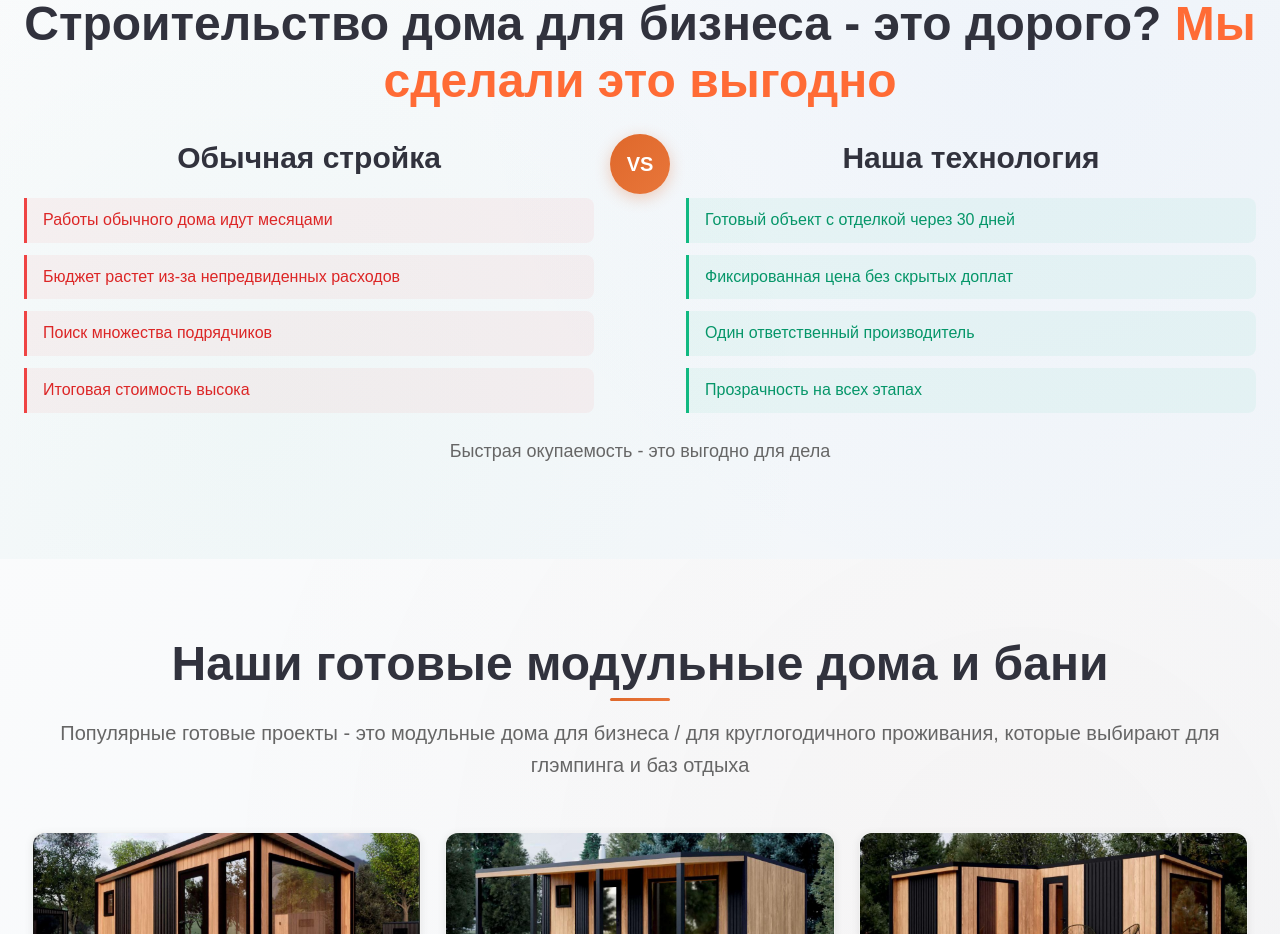
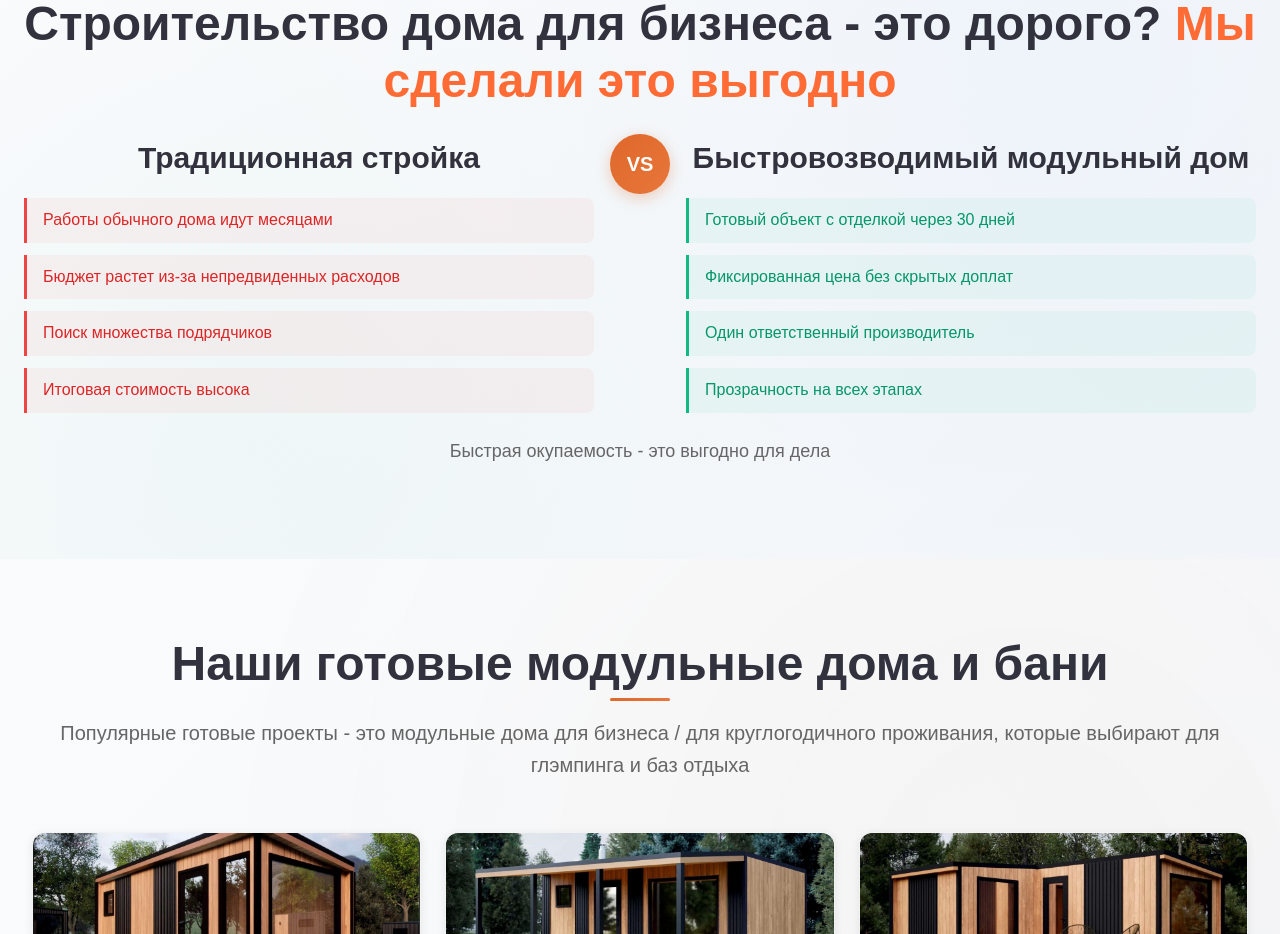
Before and after one commit to litvinenko88/Easy-House, a Next.js app: page /dlya-biznesa in a window 1280 px wide. Shown: the part 960-1894 px from the top of the page. Built offline with nearby package versions, Linux system fonts and the light colour scheme.

Commit message:
Готова

```diff
--- a/src/components/ProblemSolution/ProblemSolution.js
+++ b/src/components/ProblemSolution/ProblemSolution.js
@@ -1,7 +1,7 @@
 import { useState, useEffect } from "react";
 import styles from "./ProblemSolution.module.css";
 
-export default function ProblemSolution({ title, subtitle, problems, solutions }) {
+export default function ProblemSolution({ title, subtitle, problems, solutions, problemTitle, solutionTitle }) {
   const [isVisible, setIsVisible] = useState(false);
 
   useEffect(() => {
@@ -43,7 +43,7 @@ export default function ProblemSolution({ title, subtitle, problems, solutions }
 
         <div className={styles.comparison}>
           <div className={styles.column}>
-            <h3 className={styles.columnTitle}>Обычная стройка</h3>
+            <h3 className={styles.columnTitle}>{problemTitle || "Обычная стройка"}</h3>
             <div className={styles.list}>
               {problems ? (
                 problems.map((problem, index) => (
@@ -67,7 +67,7 @@ export default function ProblemSolution({ title, subtitle, problems, solutions }
           <div className={styles.vs}>VS</div>
 
           <div className={styles.column}>
-            <h3 className={styles.columnTitle}>Наша технология</h3>
+            <h3 className={styles.columnTitle}>{solutionTitle || "Наша технология"}</h3>
             <div className={styles.list}>
               {solutions ? (
                 solutions.map((solution, index) => (
--- a/src/pages/dlya-biznesa.js
+++ b/src/pages/dlya-biznesa.js
@@ -15,9 +15,9 @@ import DeliveryInstallation from "../components/DeliveryInstallation";
 export default function DlyaBiznesa() {
   return (
     <Layout
-      title="Модульные дома для бизнеса | Строительство коммерческих модульных зданий"
-      description="Модульные дома и здания для бизнеса под ключ | Быстровозводимые коммерческие объекты | Офисы, склады, торговые павильоны из модулей"
-      keywords="модульные дома для бизнеса, коммерческие модульные здания, быстровозводимые офисы, модульные склады, торговые павильоны">
+      title="Модульные дома для бизнеса | Строим модульный дома под ключ"
+      description="Заказывайте модульные дома для круглогодичного проживания | Наша компания строит современные и надежные модульные дома под ключ для сдачи | отдыха | гостиниц |Выгодные цены, быстрое возведение и гарантия качества."
+      keywords="модульные дома под ключ, купить модульный дом, модульные дома для бизнеса, модульный дом для круглогодичного проживания, строительство модульных домов, производство модульных домов, модульные быстровозводимые дома, готовые модульные дома, модульные здания для бизнеса, заказать модульный дом">
       <Hero
         title={
           <>
@@ -42,6 +42,8 @@ export default function DlyaBiznesa() {
           </>
         }
         subtitle="Быстрая окупаемость - это выгодно для дела"
+        problemTitle="Традиционная стройка"
+        solutionTitle="Быстровозводимый модульный дом"
         problems={[
           "Работы обычного дома идут месяцами",
           "Бюджет растет из-за непредвиденных расходов",
```
